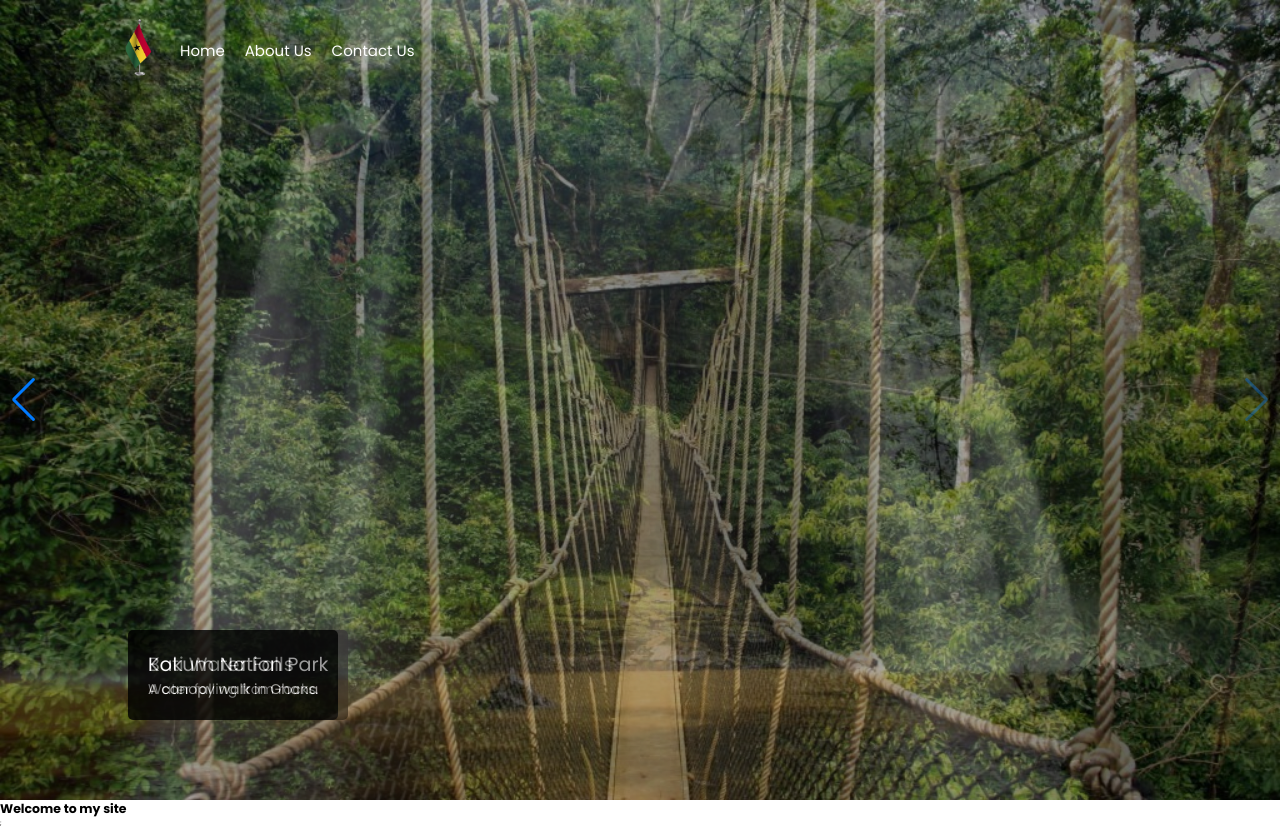
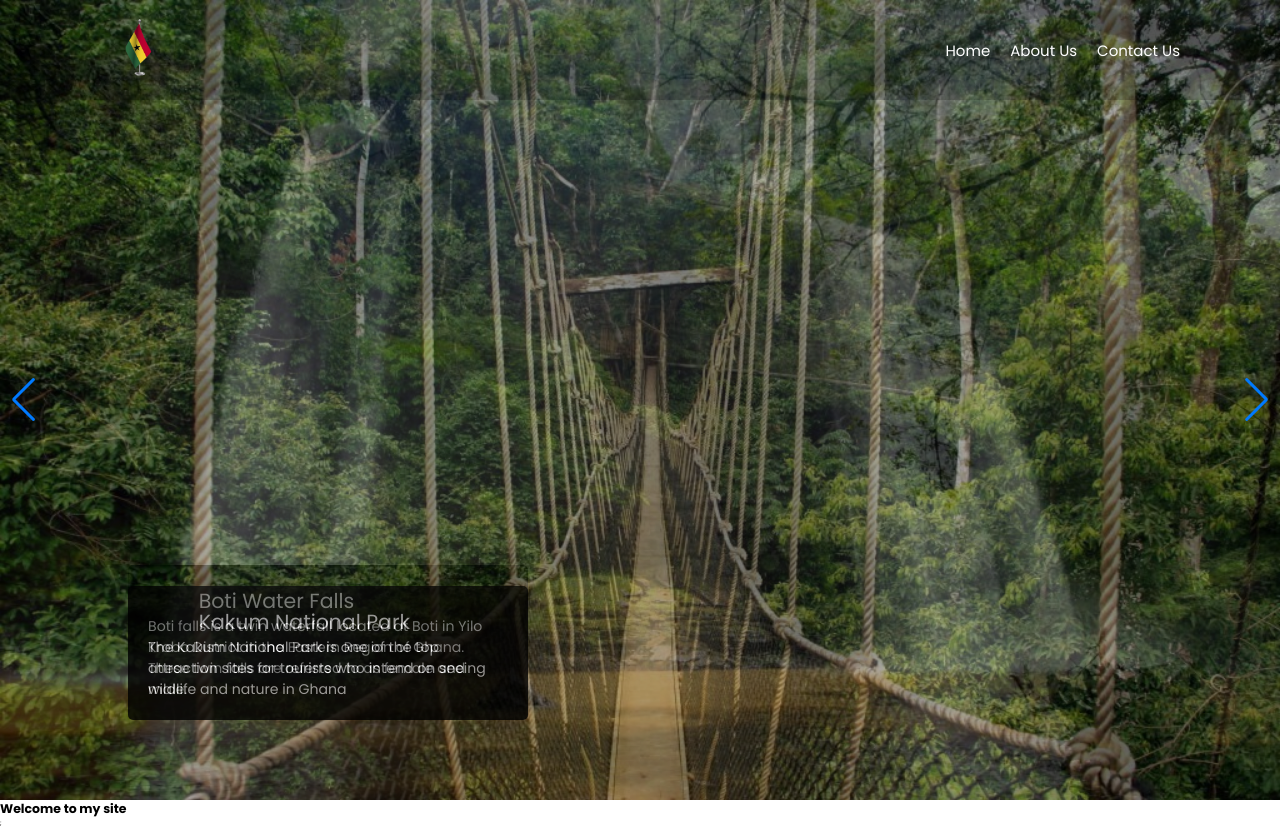
Before and after one commit to PrinceNarteh/tourism, a Next.js app: page / in a window 1280 px wide. Built offline with nearby package versions, Linux system fonts and the light colour scheme.

Commit message:
adds more slider images

```diff
--- a/components/website/carousel/Card.tsx
+++ b/components/website/carousel/Card.tsx
@@ -1,20 +1,18 @@
 import React from "react";
 import styled from "styled-components";
-import { motion } from "framer-motion";
+import { AnimationControls, motion, useAnimation } from "framer-motion";
 
 interface CardProps {
   title: string;
   description: string;
+  controls: AnimationControls;
 }
 
-export const Card = ({ title, description }: CardProps) => {
+export const Card = ({ title, description, controls }: CardProps) => {
+  const pControl = useAnimation();
   return (
     <CardStyle>
-      <motion.h3
-        initial={{ x: 100 }}
-        animate={{ x: 0 }}
-        transition={{ duration: 1 }}
-      >
+      <motion.h3 initial={{ x: 100 }} animate={controls}>
         {title}
       </motion.h3>
       <motion.p
@@ -29,7 +27,7 @@ export const Card = ({ title, description }: CardProps) => {
 };
 
 const CardStyle = styled.div`
-  max-width: 30rem;
+  max-width: 40rem;
   color: white;
   background-color: rgba(0, 0, 0, 0.8);
   position: absolute;
@@ -39,7 +37,7 @@ const CardStyle = styled.div`
   border-radius: 0.5rem;
 
   h3 {
-    font-size: clamp(1.2rem, 1.5vw, 3rem);
+    font-size: clamp(1.2rem, 1.6vw, 3rem);
     font-weight: 400;
   }
 
--- a/components/website/carousel/Carousel.tsx
+++ b/components/website/carousel/Carousel.tsx
@@ -9,21 +9,32 @@ import "swiper/css";
 import "swiper/css/navigation";
 import "swiper/css/autoplay";
 import "swiper/css/effect-fade";
+import { useAnimation } from "framer-motion";
 
 const sliders = [
   {
     image: "/images/kakum.jpg",
-    title: "Kakum Nation Park",
-    description: "A canopy walk in Ghana",
+    title: "Kakum National Park",
+    description:
+      "The Kakum National Park is one of the top attraction sites for tourists who intend on seeing wildlife and nature in Ghana",
   },
   {
     image: "/images/boti-falls.jpg",
     title: "Boti Water Falls",
-    description: "Water falling from rocks.",
+    description:
+      "Boti falls is a twin waterfall located at Boti in Yilo Krobo District in the Eastern Region of Ghana. These twin falls are referred to as female and male.",
+  },
+  {
+    image: "/images/cape-coast-castle.jpg",
+    title: "Cape Coast Castle",
+    description:
+      'Cape Coast Castle is one of about forty "slave castles", or large commercial forts, built on the Gold Coast of West Africa by European traders.',
   },
 ];
 
 export const Carousel = () => {
+  const h3Control = useAnimation();
+
   return (
     <Swiper
       modules={[Autoplay, Navigation, EffectFade]}
@@ -32,6 +43,12 @@ export const Carousel = () => {
       navigation
       autoplay={{ delay: 5000 }}
       effect="fade"
+      onSlideChange={() => {
+        h3Control.start({
+          x: 0,
+          transition: { duration: 1 },
+        });
+      }}
     >
       {sliders.map((slider, idx) => (
         <SwiperSlide key={idx}>
@@ -39,6 +56,7 @@ export const Carousel = () => {
             image={slider.image}
             title={slider.title}
             description={slider.description}
+            controls={h3Control}
           />
         </SwiperSlide>
       ))}
--- a/components/website/carousel/Slider.tsx
+++ b/components/website/carousel/Slider.tsx
@@ -1,3 +1,4 @@
+import { AnimationControls } from "framer-motion";
 import React from "react";
 import styled from "styled-components";
 import { Card } from "./Card";
@@ -6,14 +7,20 @@ interface SliderProps {
   title: string;
   description: string;
   image: string;
+  controls: AnimationControls;
 }
 
-export const Slider = ({ title, description, image }: SliderProps) => {
+export const Slider = ({
+  title,
+  description,
+  image,
+  controls,
+}: SliderProps) => {
   return (
     <SliderStyle>
       <img src={image} />
       <Overlay />
-      <Card title={title} description={description} />
+      <Card title={title} description={description} controls={controls} />
     </SliderStyle>
   );
 };
--- a/components/website/navbar/Navbar.tsx
+++ b/components/website/navbar/Navbar.tsx
@@ -15,8 +15,10 @@ export const Navbar = () => {
 const NavbarStyle = styled.nav`
   position: fixed;
   color: #fff;
+  background-color: rgba(0, 0, 0, 0.2);
 
   height: 10rem;
+  width: 100%;
   display: flex;
   align-items: center;
   justify-content: space-between;
```
Also changed, not shown: public/images/cape-coast-castle.jpg (added).
